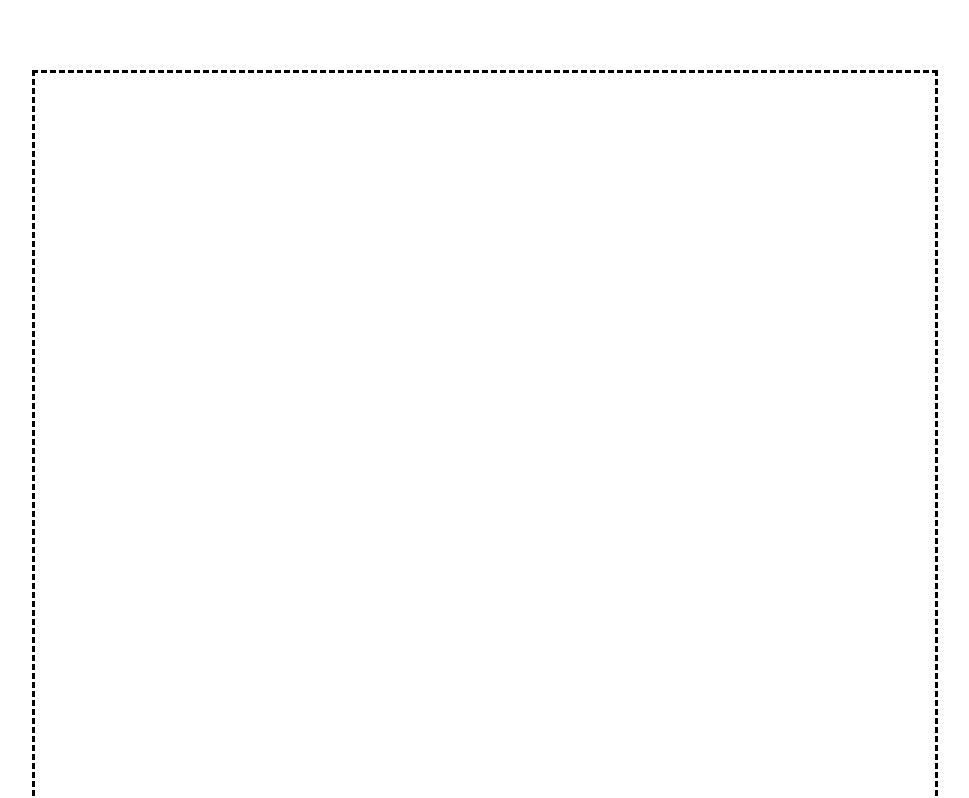
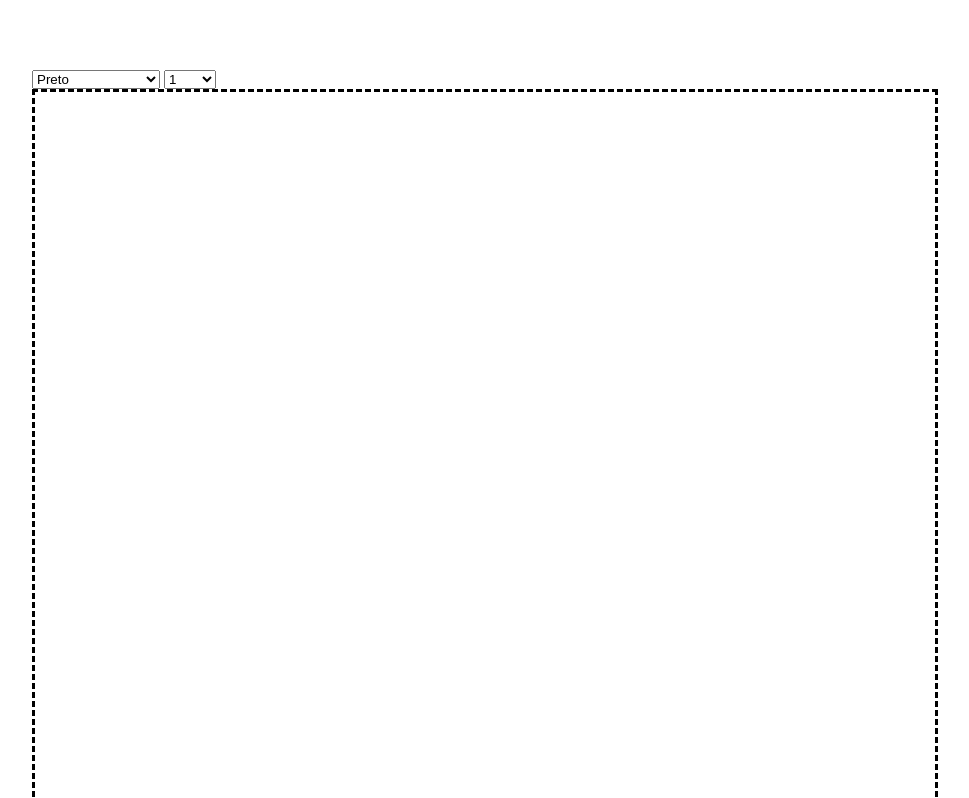
Before and after one commit to joaoritofarias/paint, a plain HTML site: page index.html in a window 1280 px wide. Shown: the top 798 px of the page, without its empty margins (155-1124 px from the left). Drawn offline with Linux system fonts and the light colour scheme.

Commit message:
Implementado opcoes para escolher cor e tamanho da linha

```diff
--- a/index.html
+++ b/index.html
@@ -4,16 +4,22 @@
         <meta charset="utf-8">
         <title>Canvas Paint</title>
         <style>
+            main {
+                width: 906px;
+                margin: 70px auto 0 auto;
+            }
+
             canvas {
                 border: 3px dashed #000000;
-                margin: 70px auto 0 auto;
-                display: block;
             }
         </style>
         <script>
             document.addEventListener("DOMContentLoaded", () => {
                 const canvas = document.querySelector("canvas");
                 const canvasCtx = canvas.getContext("2d");
+
+                const colorPicker = document.querySelector('[name="colorPicker"]')
+                const linePicker = document.querySelector('[name="linePicker"]')
 
                 let clicking = false;
 
@@ -43,20 +49,64 @@
                 });
 
                 canvas.addEventListener("mouseup", () => {
-
                     clicking = false;
 
                 });
 
                 canvas.addEventListener("mouseout", () => {
                     clicking = false;
+
                 })
+
+                colorPicker.addEventListener("change", () => {
+                    canvasCtx.strokeStyle = colorPicker.value;
+                })
+
+                linePicker.addEventListener("change", () => {
+                    canvasCtx.lineWidth = linePicker.value;
+                })
+
+                canvasCtx.strokeStyle = colorPicker.value;
+                canvasCtx.lineWidth = linePicker.value;
 
             })
         </script>
     </head>
     <body>
+        <main>
+            <div class="toolbar">
+                <select name="colorPicker" aria-label="Escolher Cor">
+                    <optgroup label="Escolher Cor">
+                        <option value="#000">Preto</option>
+                        <option value="#FFF">Branco</option>
+                        <option value="#F00">Vermelho</option>
+                        <option value="#0F0">Verde Claro</option>
+                        <option value="#060">Verde</option>
+                        <option value="00F">Azul</option>
+                        <option value="FF0">Amarelo</option>
+                        <option value="F0F">Rosa</option>
+                        <option value="#333">Cizento Escuro</option>
+                        <option value="#CCC">Cizento Claro</option>
+                    </optgroup>
 
-        <canvas width="900" height="900"></canvas>
+                </select>
+                <select name="linePicker" aria-label="Tamanho de Linha">
+                    <optgroup label="Linha">
+                        <option>1</option>
+                        <option>2</option>
+                        <option>5</option>
+                        <option>8</option>
+                        <option>10</option>
+                        <option>15</option>
+                        <option>20</option>
+                        <option>25</option>
+                        <option>40</option>
+                        <option>50</option>
+                    </optgroup>
+                </select>
+            </div>
+            <canvas width="900" height="900"></canvas>
+        </main>
+
     </body>
 </html>
```
